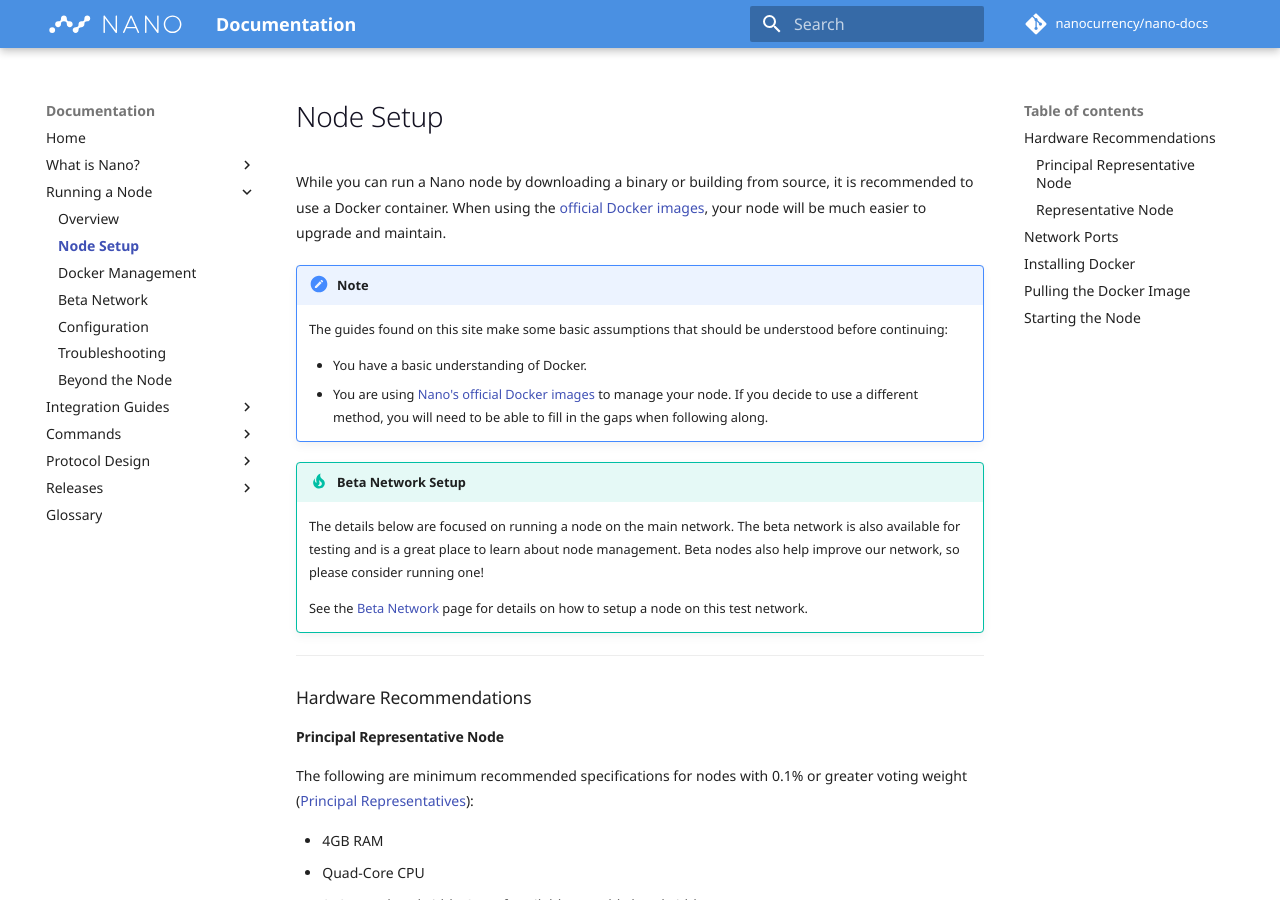
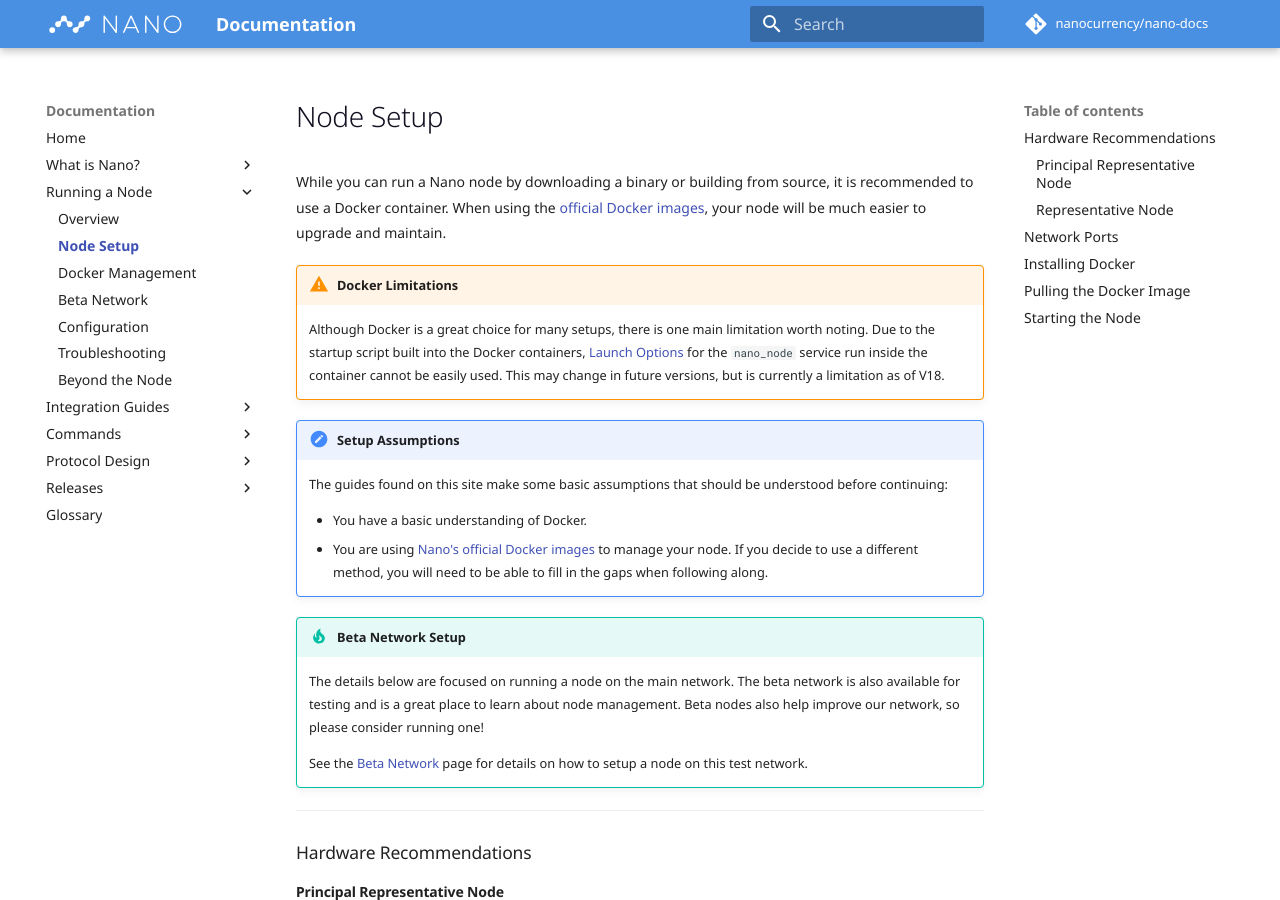
Before and after one commit to nanocurrency/nano-docs, an MkDocs documentation site: the page built from docs/running-a-node/node-setup.md, in a window 1280 px wide and 900 px high. Built offline with MkDocs 1.6.1 and Material for MkDocs 9.7.7, drawn with Linux system fonts in a browser that asks for light colours; comment, search, counter and statistics services are not loaded.

Commit message:
Add Docker launch flag limitations callout

```diff
--- a/docs/running-a-node/node-setup.md
+++ b/docs/running-a-node/node-setup.md
@@ -1,6 +1,8 @@
 While you can run a Nano node by downloading a binary or building from source, it is recommended to use a Docker container. When using the [official Docker images](https://hub.docker.com/r/nanocurrency/nano/tags/), your node will be much easier to upgrade and maintain.
 
-!!! note
+--8<-- "docker-limitations.md"
+
+!!! note "Setup Assumptions"
     The guides found on this site make some basic assumptions that should be understood before continuing:
 
     - You have a basic understanding of Docker.
--- /dev/null
+++ b/docs/snippets/docker-limitations.md
@@ -0,0 +1,2 @@
+!!! warning "Docker Limitations"
+	Although Docker is a great choice for many setups, there is one main limitation worth noting. Due to the startup script built into the Docker containers, [Launch Options](/commands/command-line-interface/#launch-options) for the `nano_node` service run inside the container cannot be easily used. This may change in future versions, but is currently a limitation as of V18.
```
Also changed, not shown: docs/running-a-node/docker-management.md (+2 -0 lines).
